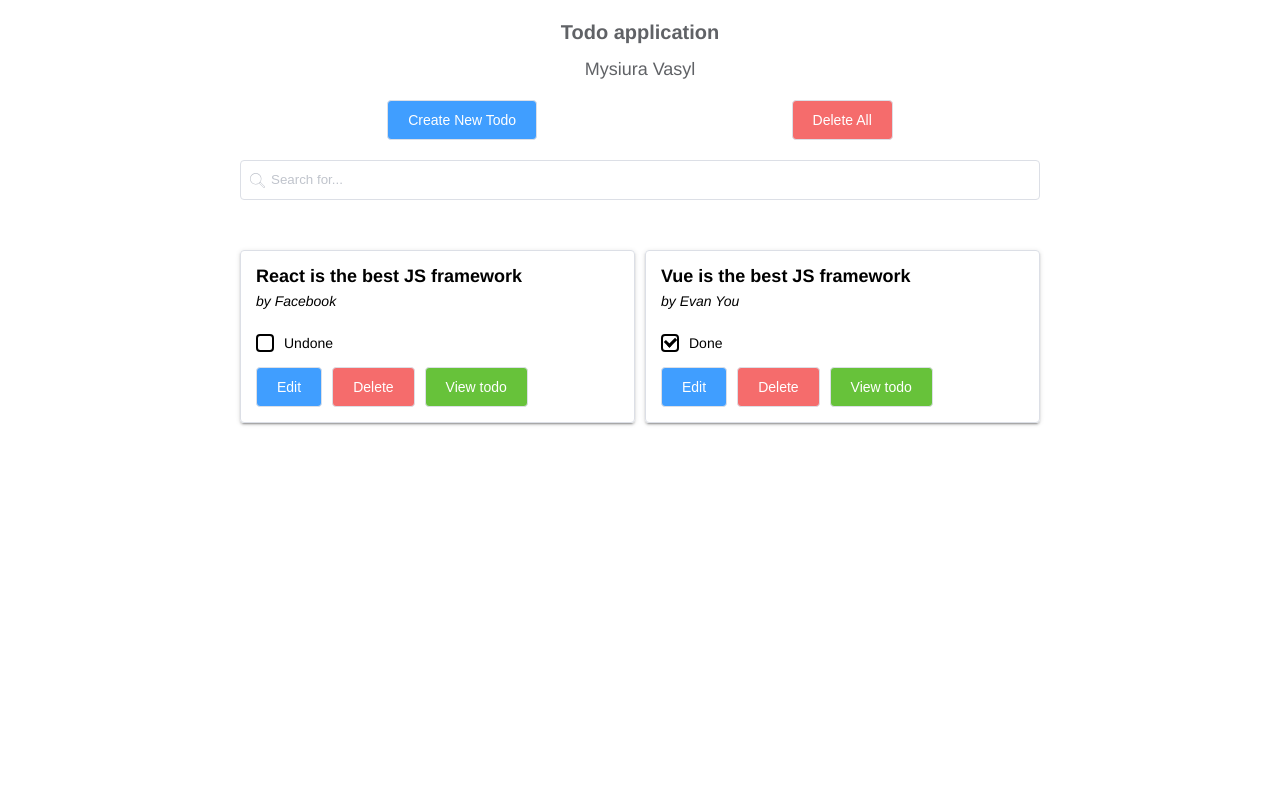
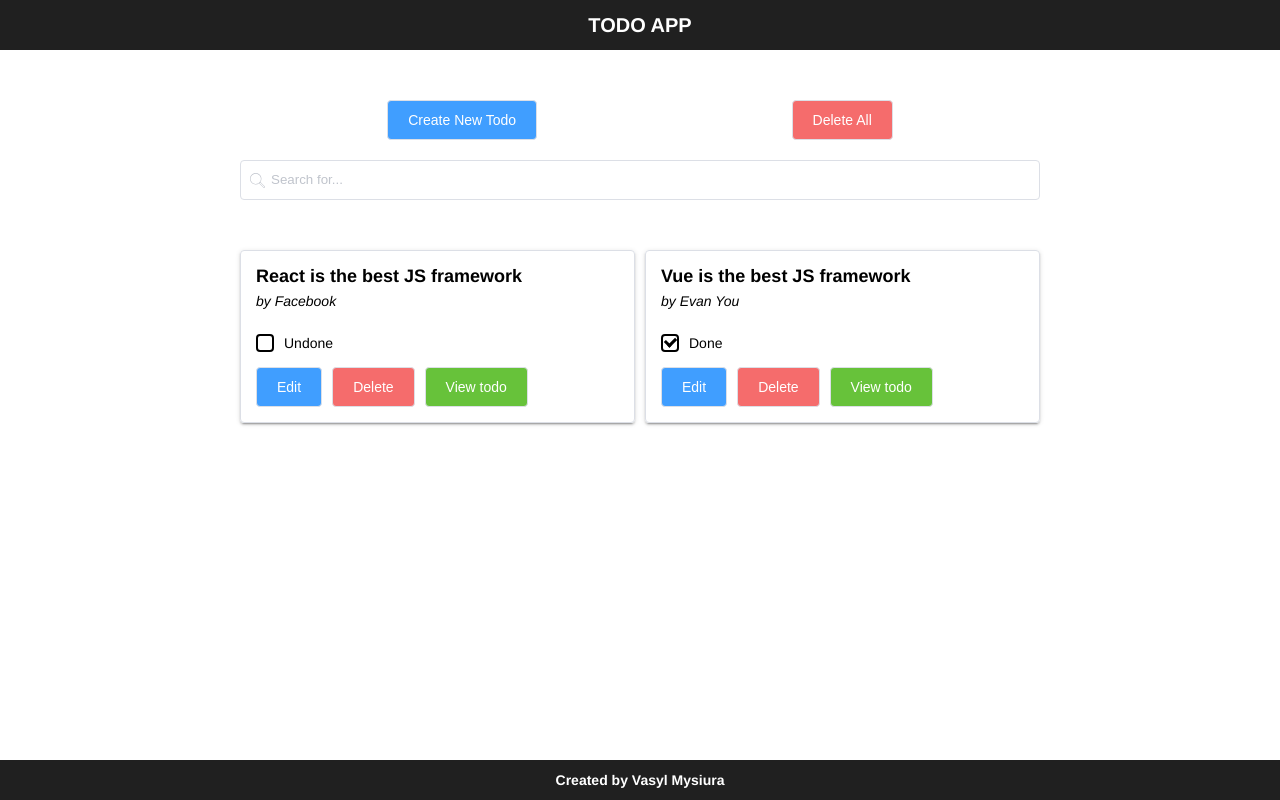
Before and after one commit to vasylmsr/todo, a Vue app: page / in a window 1280 px wide. Built offline with nearby package versions, Linux system fonts and the light colour scheme.

Commit message:
add header and footer; refactor: mainlayout

```diff
--- a/src/App.vue
+++ b/src/App.vue
@@ -1,10 +1,8 @@
 <template>
   <div class="app">
-    <div class="app__body">
-      <app-layout>
-        <router-view></router-view>
-      </app-layout>
-    </div>
+    <app-layout>
+      <router-view></router-view>
+    </app-layout>
   </div>
 </template>
 
--- a/src/api/fakeApi.js
+++ b/src/api/fakeApi.js
@@ -9,7 +9,7 @@
   {
     id: 2,
     title: "React is the best JS framework",
-    description: 'Bla',
+    description: 'Lorem Ipsum is simply dummy text of the printing and typesetting industry. Lorem Ipsum has been...',
     author: 'Facebook',
     done: false
   }
--- a/src/assets/styles/reset.css
+++ b/src/assets/styles/reset.css
@@ -6,6 +6,8 @@
     font-weight:400;
     font-size:14px;
     color:#000;
+    margin: 0;
+    padding: 0;
 }
 
 a {
@@ -43,5 +45,5 @@
 
 hr {
     border:0;
-    border-top:1px solid #eee;
+    border-top:1px solid rgba(0,0,0,0.1);
 }
--- a/src/assets/styles/variables.scss
+++ b/src/assets/styles/variables.scss
@@ -2,5 +2,6 @@
   primary: #409EFF,
   success: #67c23a,
   danger: #f56c6c,
-  warning: #e6a23c
+  warning: #e6a23c,
+  dark: #202020
 );
--- a/src/components/AppLayout.vue
+++ b/src/components/AppLayout.vue
@@ -1,28 +1,45 @@
 <template>
-  <div>
-    <header class="header">
-      <h1 class="header__title">Todo application</h1>
-      <h2>Mysiura Vasyl</h2>
-    </header>
+  <div class="app-layout">
+    <Header class="app-layout__header"/>
 
-    <main>
+    <main class="app-layout__main">
       <slot></slot>
     </main>
+
+    <Footer class="app-layout__footer"/>
   </div>
 </template>
 
 <script>
+  import Header from "./Header";
+  import Footer from "./Footer";
   export default {
-    name: "PageTitle"
+    name: "PageTitle",
+    components: {Footer, Header}
   }
 </script>
 
 <style scoped lang="scss">
- .header {
-   text-align: center;
-   &__title {
-     font-size: 20px;
-     font-weight: 600;
+ .app-layout {
+   display: flex;
+   flex-direction: column;
+   align-items: center;
+   min-height: 100vh;
+   width: 100%;
+
+   &__main {
+     flex: 1 1 auto;
+     width: 100%;
+     max-width: 800px;
+     margin: 30px 0;
+   }
+
+   &__footer, &__header {
+     width: 100%;
+   }
+
+   &__footer {
+     margin-top: auto;
    }
  }
 </style>
--- /dev/null
+++ b/src/components/Footer.vue
@@ -0,0 +1,31 @@
+<template>
+  <footer class="footer">
+    <div class="footer__body">
+      Created by Vasyl Mysiura
+    </div>
+  </footer>
+</template>
+
+<script>
+  export default {
+    name: "Footer"
+  }
+</script>
+
+<style scoped lang="scss">
+  @import "~@/assets/styles/variables";
+
+  .footer {
+    display: flex;
+    align-items: center;
+    justify-content: center;
+    background: map-get($colors, 'dark');
+    min-height: 40px;
+
+    &__body {
+      font-size: 14px;
+      font-weight: 600;
+      color: white;
+    }
+  }
+</style>
--- a/src/components/FullTodoCard.vue
+++ b/src/components/FullTodoCard.vue
@@ -4,7 +4,7 @@
       <h1 class="todo__title">{{todo.title}}</h1>
       <div :class="['todo__status', {
         'todo__status--done': todo.done,
-         'todo__status--undone': !todo.done
+        'todo__status--undone': !todo.done
       }]">
         {{ todo.done ? 'Done' : 'Undone' }}
       </div>
@@ -14,10 +14,6 @@
     <div class="todo__description">
       {{todo.description}}
     </div>
-
-    <hr class="separator" />
-
-
 
     <hr class="separator" />
 
--- /dev/null
+++ b/src/components/Header.vue
@@ -0,0 +1,32 @@
+<template>
+  <header class="header">
+    <div class="header__body">
+      Todo app
+    </div>
+  </header>
+</template>
+
+<script>
+  export default {
+    name: "Header"
+  }
+</script>
+
+<style scoped lang="scss">
+  @import "~@/assets/styles/variables";
+
+  .header {
+    display: flex;
+    align-items: center;
+    justify-content: center;
+    min-height: 50px;
+    background: map-get($colors, 'dark');
+
+    &__body {
+      text-transform: uppercase;
+      font-weight: 600;
+      font-size: 20px;
+      color: white;
+    }
+  }
+</style>
--- a/src/components/UI/checkbox/CheckboxField.vue
+++ b/src/components/UI/checkbox/CheckboxField.vue
@@ -14,7 +14,7 @@
   name: "CheckboxField",
   components: {BaseCheckbox},
   props: {
-    value: [String, Number],
+    value: [Array, Boolean],
   },
   computed: {
     localValue: {
--- a/src/pages/Todos.vue
+++ b/src/pages/Todos.vue
@@ -38,7 +38,7 @@
 </template>
 
 <script>
-import AddTodo from "../components/TodoForm";
+import AddTodo from "../components/forms/TodoForm";
 import { mapGetters, mapActions, mapMutations } from 'vuex';
 import BaseButton from "../components/UI/BaseButton";
 import BaseInput from "../components/UI/BaseInput";
@@ -76,7 +76,7 @@
     sortedTodos() {
       if (!this.searchText.length) return this.sortTodosByText(this.todos);
       let foundTodosByText = this.todos.filter(todo =>
-        todo.title.toLowerCase().indexOf(this.searchText.toLowerCase()) >= 0 && todo);
+        todo.title.toLowerCase().indexOf(this.searchText.toLowerCase()) >= 0);
       return this.sortTodosByText(foundTodosByText);
     }
   },
```
Also changed, not shown: src/components/forms/TodoForm.vue (renamed from src/components/TodoForm.vue, +4 -4 lines).
